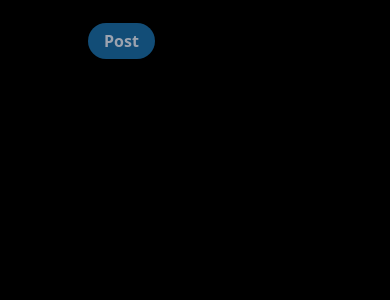
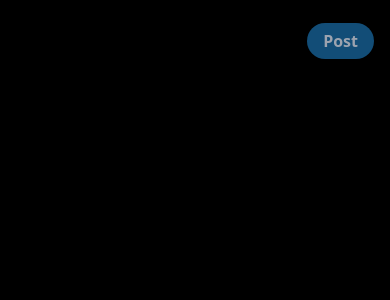
Before and after one commit to Raymondcoder27/twitterClone, a Vue app in the folder frontend/: page / in a window 390 px wide. Shown: the top 300 px of the page. Built offline with nearby package versions, Linux system fonts and the light colour scheme; some icons are missing.

Commit message:
Styles x post overlay section

```diff
--- a/frontend/src/Layouts/TwitterLayout.vue
+++ b/frontend/src/Layouts/TwitterLayout.vue
@@ -15,6 +15,10 @@ import ArrowLeft from 'vue-material-design-icons/ArrowLeft.vue'
 import MenuItem from '@/components/MenuItem.vue'
 
 let randImg2 = ref(`https://picsum.photos/id/${(Math.random() * 200).toFixed(0)}/100`)
+
+let createTweet = ref(false)
+let tweet = ref('')
+
 </script>
 
 <template>
@@ -176,7 +180,7 @@ let randImg2 = ref(`https://picsum.photos/id/${(Math.random() * 200).toFixed(0)}
 
     <div id="OverlaySection" class="fixed top-0 left-0 w-full h-screen bg-black md:bg-slate-500 md:bg-opacity-30 md:p-3">
         <div class="md:max-w-2xl md:mx-auto md:mt-10 md:rounded-xl bg-black">
-            <div class="flex items-center jusitify-center md:inline-block p-2 m-2 rounded-full cursor-pointer">
+            <div class="flex justify-between items-center md:inline-block p-2 m-2 rounded-full cursor-pointer">
                 <div class="hover:bg-gray-800 inline-block cursor-pointer rounded-full p-2">
                     <Close fillColor="#FFFFFF" :size="28" class="md:block hidden"/>
                     <ArrowLeft fillColor="#FFFFFF" :size="28" class="md:hidden block"/>
```
